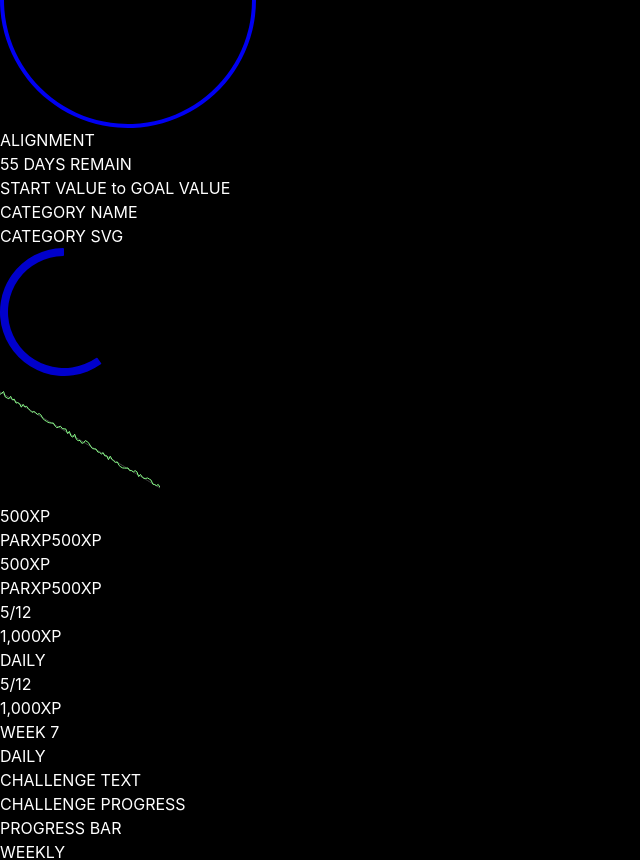
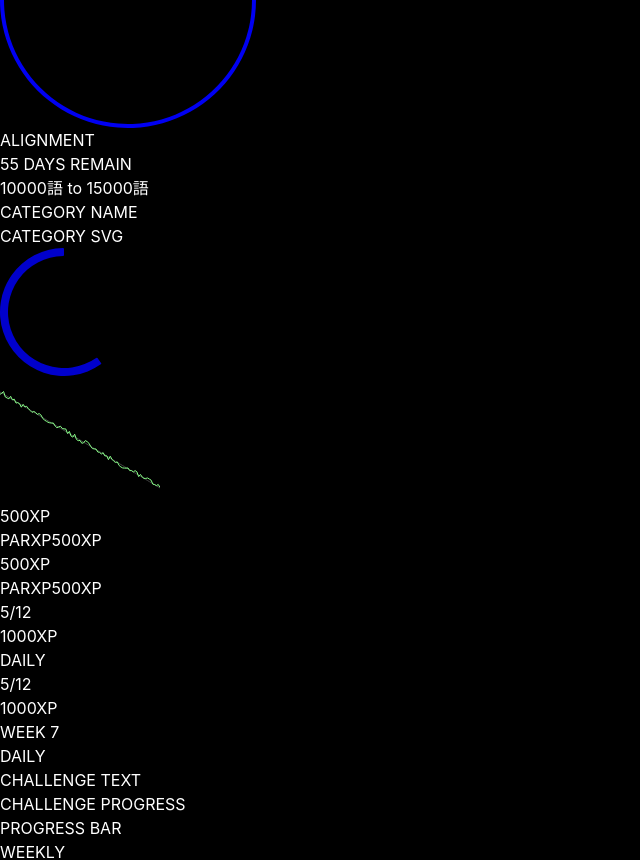
Before and after one commit to everalert/habits-battlepass, a Next.js app: page / in a window 1280 px wide. Shown: the part 484-1344 px from the top of the page, without its empty margins (0-640 px from the left). Built offline with nearby package versions, Linux system fonts and the light colour scheme.

Commit message:
create ItemValue element

```diff
--- /dev/null
+++ b/src/elements/ItemValue.element.js
@@ -0,0 +1,8 @@
+export default function ItemValue(props) {
+	return (
+		<span className="statItemAbs">
+			<span className="statItemValue">{props.value}</span>
+			<span className="statItemUnit">{props.unit}</span>
+		</span>
+	);
+}
--- a/src/modules/goalpanel.module.js
+++ b/src/modules/goalpanel.module.js
@@ -1,10 +1,11 @@
 import LineChart from '../elements/LineChart.element'
 import RadialBar from '../elements/RadialBar.element'
+import ItemValue from '../elements/ItemValue.element'
 
 export default function GoalPanel() {
 	 return (
 		<div className="goal">
-			<h1><span className="goalStart">START VALUE</span> to <span className="goalEnd">GOAL VALUE</span></h1>
+			<h1><ItemValue value={10000} unit='語'/> to <ItemValue value={15000} unit='語'/></h1>
 			<h2>CATEGORY NAME</h2>
 			<div className="categoryIcon">
 				<div className="iconImage">CATEGORY SVG</div>
@@ -13,21 +14,21 @@ export default function GoalPanel() {
 			<div className="lagMeasureGraph"><LineChart/></div>
 			<div className="stats">
 				<div className="statItem">
-					<div className="statItemAbs"><span className="statItemValue">500</span><span className="statItemUnit">XP</span></div>
+					<ItemValue value={500} unit='XP'/>
 					<div className="statItemPar"><span className="statItemText">PAR</span><span className="statItemSign">XP</span><span className="statItemValue">500</span><span className="statItemUnit">XP</span></div>
 				</div>
 				<div className="statItem">
-					<div className="statItemAbs"><span className="statItemValue">500</span><span className="statItemUnit">XP</span></div>
+					<ItemValue value={500} unit='XP'/>
 					<div className="statItemPar"><span className="statItemText">PAR</span><span className="statItemSign">XP</span><span className="statItemValue">500</span><span className="statItemUnit">XP</span></div>
 				</div>
 				<div className="statItem">
 					<div className="statItemFrac"><span className="statItemValue">5</span><span className="statItemUnit">/</span><span className="statItemUnit">12</span></div>
-					<div className="statItemAbs"><span className="statItemValue">1,000</span><span className="statItemUnit">XP</span></div>
+					<ItemValue value={1000} unit='XP'/>
 					<div className="statItemLabel"><span className="statItemText">DAILY</span></div>
 				</div>
 				<div className="statItem">
 					<div className="statItemFrac"><span className="statItemValue">5</span><span className="statItemUnit">/</span><span className="statItemUnit">12</span></div>
-					<div className="statItemAbs"><span className="statItemValue">1,000</span><span className="statItemUnit">XP</span></div>
+					<ItemValue value={1000} unit='XP'/>
 					<div className="statItemLabel"><span className="statItemText">WEEK 7</span></div>
 				</div>
 			</div>
```
